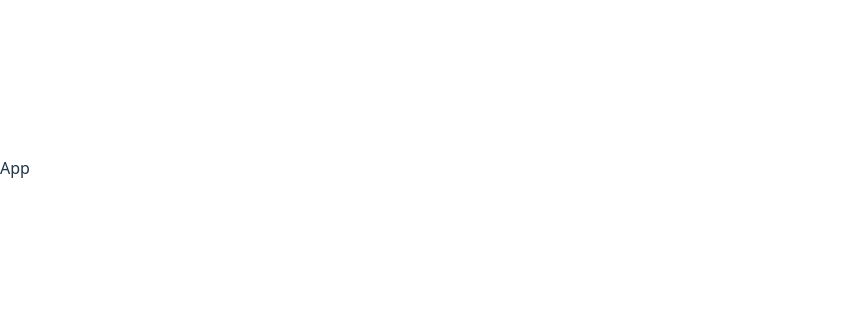
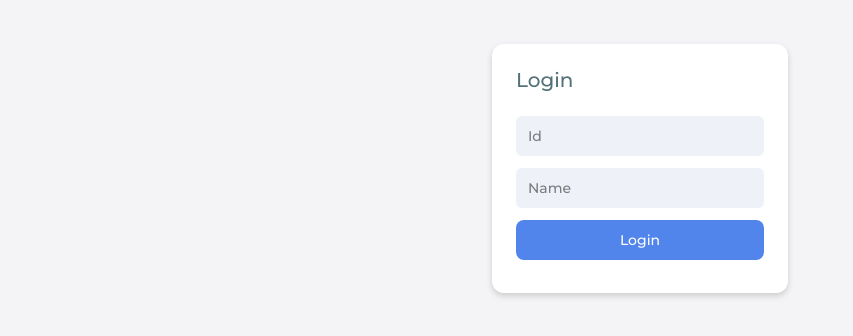
Before and after one commit to taufiqzarif/todo-app-tdcx, a React (Vite) app: page /login in a window 1280 px wide. Shown: the part 232-568 px from the top of the page, without its empty margins (0-853 px from the left). Built offline with nearby package versions, Linux system fonts and the light colour scheme.

Commit message:
Implement login page with input fields and button components

```diff
--- a/index.html
+++ b/index.html
@@ -1,9 +1,15 @@
-<!doctype html>
+<!DOCTYPE html>
 <html lang="en">
 	<head>
 		<meta charset="UTF-8" />
 		<link rel="icon" type="image/svg+xml" href="/vite.svg" />
 		<meta name="viewport" content="width=device-width, initial-scale=1.0" />
+		<link rel="preconnect" href="https://fonts.googleapis.com" />
+		<link rel="preconnect" href="https://fonts.gstatic.com" crossorigin />
+		<link
+			href="https://fonts.googleapis.com/css2?family=Montserrat:ital,wght@0,100..900;1,100..900&display=swap"
+			rel="stylesheet"
+		/>
 		<title>todo-app</title>
 	</head>
 	<body>
--- a/src/App.tsx
+++ b/src/App.tsx
@@ -1,5 +1,14 @@
+import { BrowserRouter, Routes, Route } from "react-router";
+import Login from "./pages/Login";
+
 const App = () => {
-	return <div>App</div>;
+	return (
+		<BrowserRouter>
+			<Routes>
+				<Route path="/login" element={<Login />} />
+			</Routes>
+		</BrowserRouter>
+	);
 };
 
 export default App;
--- /dev/null
+++ b/src/components/ui/Button.tsx
@@ -0,0 +1,41 @@
+import React from "react";
+import { cn } from "../../lib/utils";
+
+interface ButtonProps extends React.ButtonHTMLAttributes<HTMLButtonElement> {
+	variant?: "primary" | "secondary" | "danger";
+	isLoading?: boolean;
+	className?: string;
+}
+
+const Button = React.forwardRef<HTMLButtonElement, ButtonProps>(
+	(
+		{ variant = "primary", isLoading = false, className, children, ...props },
+		ref
+	) => {
+		const variants = {
+			primary: "bg-[#5285EC] text-white hover:bg-blue-500 disabled:bg-blue-300",
+			secondary:
+				"bg-gray-500 text-white hover:bg-gray-600 disabled:bg-gray-300",
+			danger: "bg-red-500 text-white hover:bg-red-600 disabled:bg-red-300",
+		};
+
+		return (
+			<button
+				ref={ref}
+				className={cn(
+					"inline-flex items-center justify-center gap-2 cursor-pointer font-medium leading-4.5 text-sm rounded-lg",
+					variants[variant],
+					className
+				)}
+				disabled={isLoading || props.disabled}
+				{...props}
+			>
+				{isLoading && <span className="h-4 w-4 animate-spin rounded-full" />}
+				{children}
+			</button>
+		);
+	}
+);
+
+Button.displayName = "Button";
+export default Button;
--- /dev/null
+++ b/src/components/ui/Card.tsx
@@ -0,0 +1,18 @@
+import { cn } from "../../lib/utils";
+
+interface CardProps {
+	children: React.ReactNode;
+	className?: string;
+}
+
+const Card = ({ children, className = "" }: CardProps) => {
+	return (
+		<div
+			className={cn("bg-white rounded-xl shadow-card-primary p-6", className)}
+		>
+			{children}
+		</div>
+	);
+};
+
+export default Card;
--- /dev/null
+++ b/src/components/ui/Input.tsx
@@ -0,0 +1,23 @@
+import React from "react";
+import { cn } from "../../lib/utils";
+
+type InputProps = React.InputHTMLAttributes<HTMLInputElement>;
+
+const Input = React.forwardRef<HTMLInputElement, InputProps>(
+	({ className, ...props }, ref) => {
+		return (
+			<input
+				className={cn(
+					"flex h-10 w-full rounded-md bg-[#EEF1F8] px-3 py-2 font-medium text-sm leading-4.5 placeholder:text-[#7A7D7E] focus:outline-none  disabled:cursor-not-allowed disabled:opacity-50",
+					className
+				)}
+				ref={ref}
+				{...props}
+			/>
+		);
+	}
+);
+
+Input.displayName = "Input";
+
+export default Input;
--- a/src/index.css
+++ b/src/index.css
@@ -1,70 +1,28 @@
 @import "tailwindcss";
 
 :root {
-  font-family: system-ui, Avenir, Helvetica, Arial, sans-serif;
-  line-height: 1.5;
-  font-weight: 400;
+  --color-primary: #5285EC;
+  --color-secondary: #537178;
 
-  color-scheme: light dark;
-  color: rgba(255, 255, 255, 0.87);
-  background-color: #242424;
+  --color-text: var(--color-primary);
+  --color-text-muted:
 
-  font-synthesis: none;
-  text-rendering: optimizeLegibility;
-  -webkit-font-smoothing: antialiased;
-  -moz-osx-font-smoothing: grayscale;
+  --background: #F4F4F6;
 }
 
-a {
-  font-weight: 500;
-  color: #646cff;
-  text-decoration: inherit;
-}
-a:hover {
-  color: #535bf2;
+@theme {
+  --color-background: var(--background);
+  --shadow-card: 0px 3px 6px #00000029;
+  --shadow-card-primary: 0px 3px 6px #0000000A;
+  --shadow-card-secondary: 0px 3px 6px #00000014;
 }
 
-body {
-  margin: 0;
-  display: flex;
-  place-items: center;
-  min-width: 320px;
-  min-height: 100vh;
-}
-
-h1 {
-  font-size: 3.2em;
-  line-height: 1.1;
-}
-
-button {
-  border-radius: 8px;
-  border: 1px solid transparent;
-  padding: 0.6em 1.2em;
-  font-size: 1em;
-  font-weight: 500;
-  font-family: inherit;
-  background-color: #1a1a1a;
-  cursor: pointer;
-  transition: border-color 0.25s;
-}
-button:hover {
-  border-color: #646cff;
-}
-button:focus,
-button:focus-visible {
-  outline: 4px auto -webkit-focus-ring-color;
-}
-
-@media (prefers-color-scheme: light) {
-  :root {
-    color: #213547;
-    background-color: #ffffff;
+@layer base {
+  body {
+    font-family: "Montserrat", sans-serif;
+    @apply bg-[#F4F4F6] text-gray-900 antialiased;
   }
-  a:hover {
-    color: #747bff;
-  }
-  button {
-    background-color: #f9f9f9;
+  main {
+    @apply bg-[#F4F4F6];
   }
 }
--- /dev/null
+++ b/src/lib/utils.ts
@@ -0,0 +1,6 @@
+import { clsx, type ClassValue } from "clsx";
+import { twMerge } from "tailwind-merge";
+
+export function cn(...inputs: ClassValue[]) {
+	return twMerge(clsx(inputs));
+}
--- /dev/null
+++ b/src/pages/Login.tsx
@@ -0,0 +1,54 @@
+import { useState } from "react";
+import Card from "../components/ui/Card";
+import Input from "../components/ui/Input";
+import Button from "../components/ui/Button";
+
+const Login = () => {
+	const [userId, setUserId] = useState("");
+	const [username, setUsername] = useState("");
+
+	const handleSubmit = (e: React.FormEvent<HTMLFormElement>) => {
+		e.preventDefault();
+		if (userId.trim() && username) {
+			console.log(userId, username);
+		}
+	};
+
+	return (
+		<main className="min-h-screen flex items-center justify-center">
+			<Card className="shadow-card w-[296px] h-[249px]">
+				<div className="text-left mb-6">
+					<h2 className="font-medium text-[20px] leading-6 text-[#537178]">
+						Login
+					</h2>
+				</div>
+
+				<form onSubmit={handleSubmit}>
+					<div className="space-y-3">
+						<Input
+							id="userId"
+							type="text"
+							placeholder="Id"
+							value={userId}
+							onChange={(e) => setUserId(e.target.value)}
+							required
+						/>
+
+						<Input
+							id="username"
+							type="text"
+							placeholder="Name"
+							value={username}
+							onChange={(e) => setUsername(e.target.value)}
+							required
+						/>
+
+						<Button className="w-full h-10 rounded-lg">Login</Button>
+					</div>
+				</form>
+			</Card>
+		</main>
+	);
+};
+
+export default Login;
```
Lines whose indentation alone changed are shown as unchanged.
